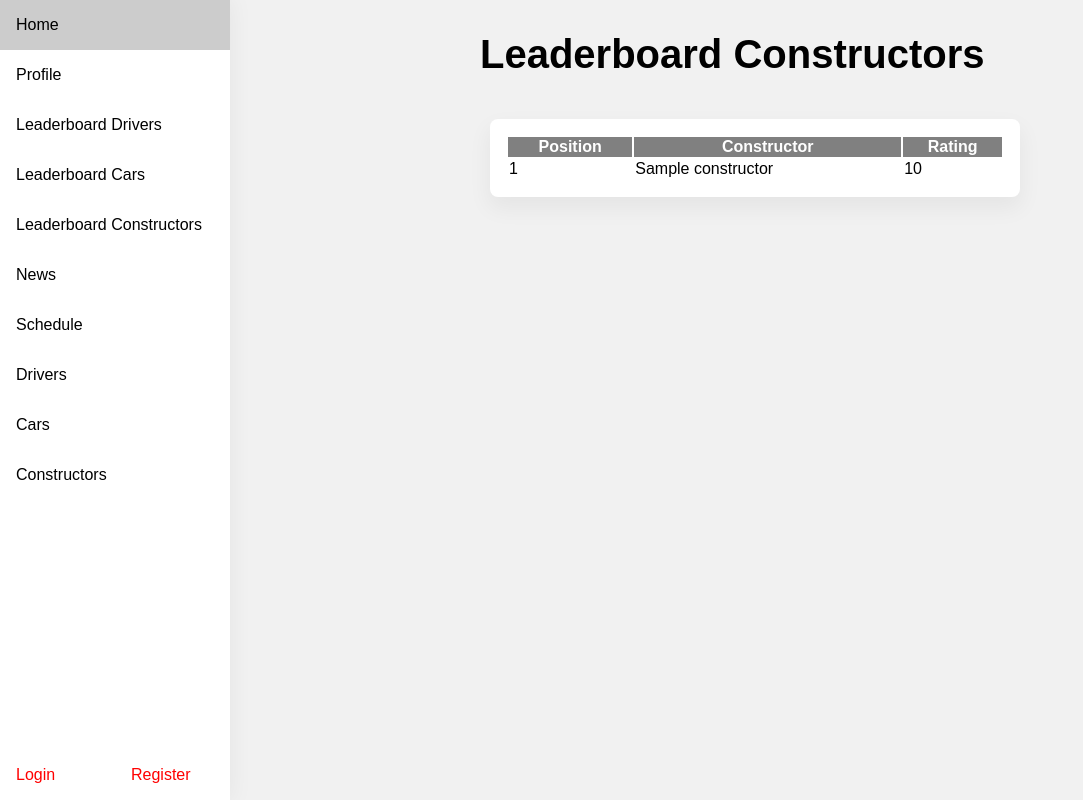
After one commit to farz-1/WAD, a Django app: template templates/for1/leaderboard/leaderboard.constructor.html in a window 1280 px wide. The commit adds this page. Shown: the whole page, without its empty margins (0-1083 px from the left). Run offline with Django 3.2, Linux system fonts and the light colour scheme; the template is opened without the code that fills it: most values are stand-ins (such as "Sample title", 1, 10 or a date in 2020).

Commit message:
Implement leadboard for cars and constructors

```diff
--- a/f1/urls.py
+++ b/f1/urls.py
@@ -40,7 +40,9 @@ urlpatterns = [
     path('news/', views_news.index, name='news'),
 
     # Views Leaderboard
-    path('leaderboard/', views_leaderboard.index, name='leaderboard'),
+    path('leaderboard/driver', views_leaderboard.index_driver, name='leaderboard_driver'),
+    path('leaderboard/car', views_leaderboard.index_car, name='leaderboard_car'),
+    path('leaderboard/constructor', views_leaderboard.index_constructor, name='leaderboard_constructor'),
 
     # Views Profile
     path('profile/', views_profile.index, name='profile'),
--- a/static/css/base.css
+++ b/static/css/base.css
@@ -1,7 +1,7 @@
 .sidebar {
     margin: 0;
     padding: 0;
-    width: 200px;
+    width: 230px;
     background-color: white;
     box-shadow: 0px 0px 22px 2px rgba(0,0,0,0.05);
     position: fixed;
--- a/templates/base.html
+++ b/templates/base.html
@@ -58,10 +58,22 @@
             Profile
         </a>
 
-        {% url 'leaderboard' as url %}
-        <a href="{% url 'leaderboard' %}"
+        {% url 'leaderboard_driver' as url %}
+        <a href="{% url 'leaderboard_driver' %}"
             class="{% if request.path == url %}active{% endif %}">
-            Leaderboard
+            Leaderboard Drivers
+        </a>
+
+        {% url 'leaderboard_car' as url %}
+        <a href="{% url 'leaderboard_car' %}"
+            class="{% if request.path == url %}active{% endif %}">
+            Leaderboard Cars
+        </a>
+
+        {% url 'leaderboard_constructor' as url %}
+        <a href="{% url 'leaderboard_constructor' %}"
+            class="{% if request.path == url %}active{% endif %}">
+            Leaderboard Constructors
         </a>
 
         {% url 'news' as url %}
@@ -107,7 +119,7 @@
 
     </div>
 
-    <div class="flex-fill" style="margin: 0 250px 0 450px">
+    <div class="flex-fill" style="margin: 0 250px 0 480px">
     {% block main_content %}
     {% endblock %}
     </div>
--- /dev/null
+++ b/templates/for1/leaderboard/leaderboard.constructor.html
@@ -0,0 +1,39 @@
+{% extends 'base.html' %}
+
+{% block headdata %}
+<title>Leaderboard</title>
+{% endblock %}
+
+{% block main_content %}
+
+<h1>Leaderboard Constructors</h1>
+
+<div class="flex">
+<div class="card m-2 w-100">
+
+    <table class="TablePage" width="100%">
+        <tr id="TableHeaders">
+            <th>Position</th>
+            <th>Constructor</th>
+            <th>Rating</th>
+        </tr>
+        {% for constructor in constructors %}
+            {% if forloop.counter0|divisibleby:2 %}
+                <tr>
+                    <td>{{ forloop.counter }}</td>
+                    <td>{{ constructor.name }}</td>
+                    <td>{{ constructor.overallAverage }}</td>
+                </tr>
+            {% else %}
+                <tr class="EvenRow">
+                    <td>{{ forloop.counter }}</td>
+                    <td>{{ constructor.name }}</td>
+                    <td>{{ constructor.overallAverage }}</td>
+                </tr>
+            {% endif %}
+        {% endfor %}
+    </table>
+
+</div>
+</div>
+{% endblock %}
```
Also changed, not shown: for1/views_leaderboard.py (+29 -3 lines), templates/for1/leaderboard/leaderboard.car.html (renamed from templates/for1/leaderboard/leaderboard.html, +7 -7 lines), templates/for1/leaderboard/leaderboard.driver.html (added, +39 -0 lines).
